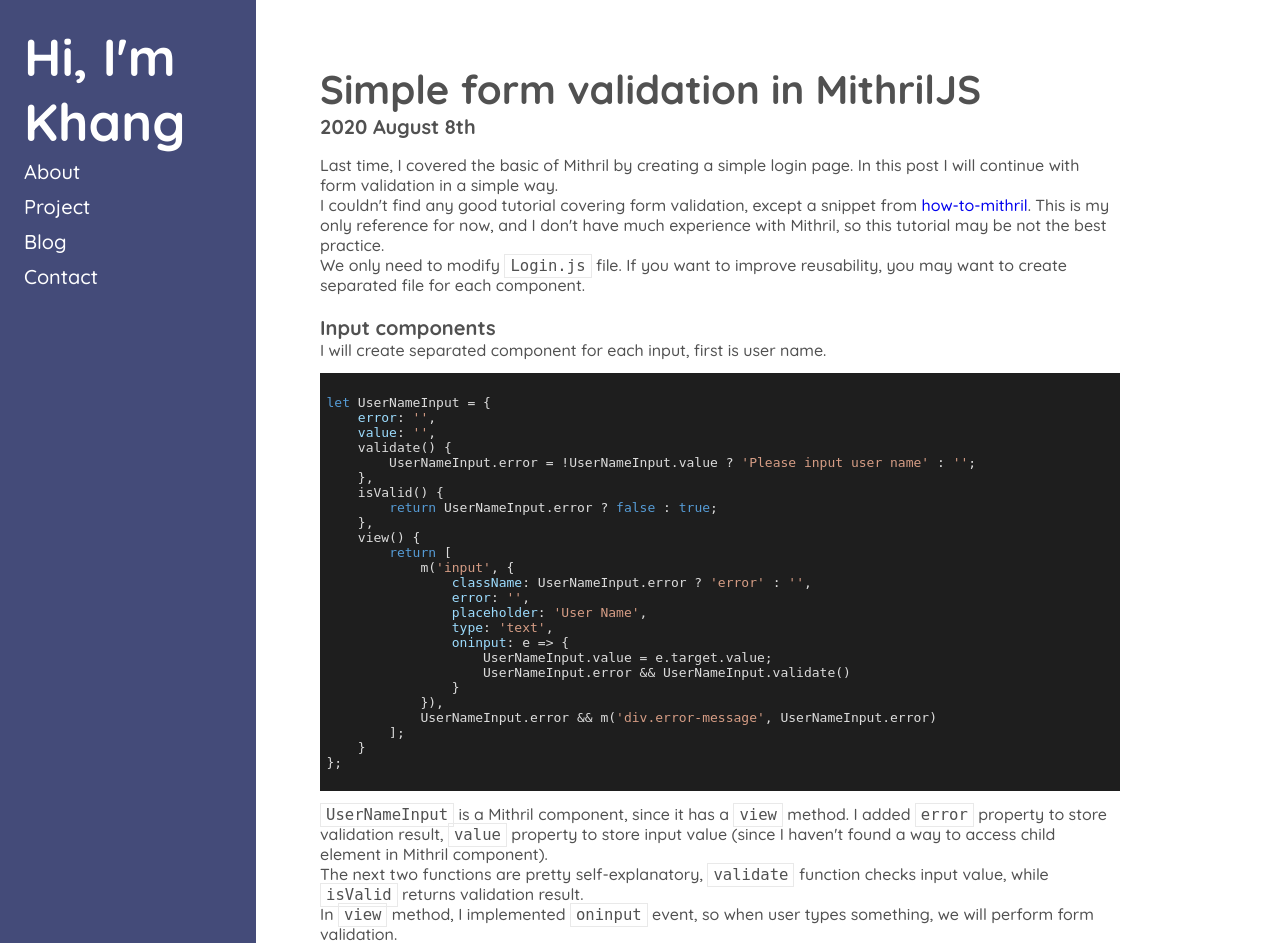
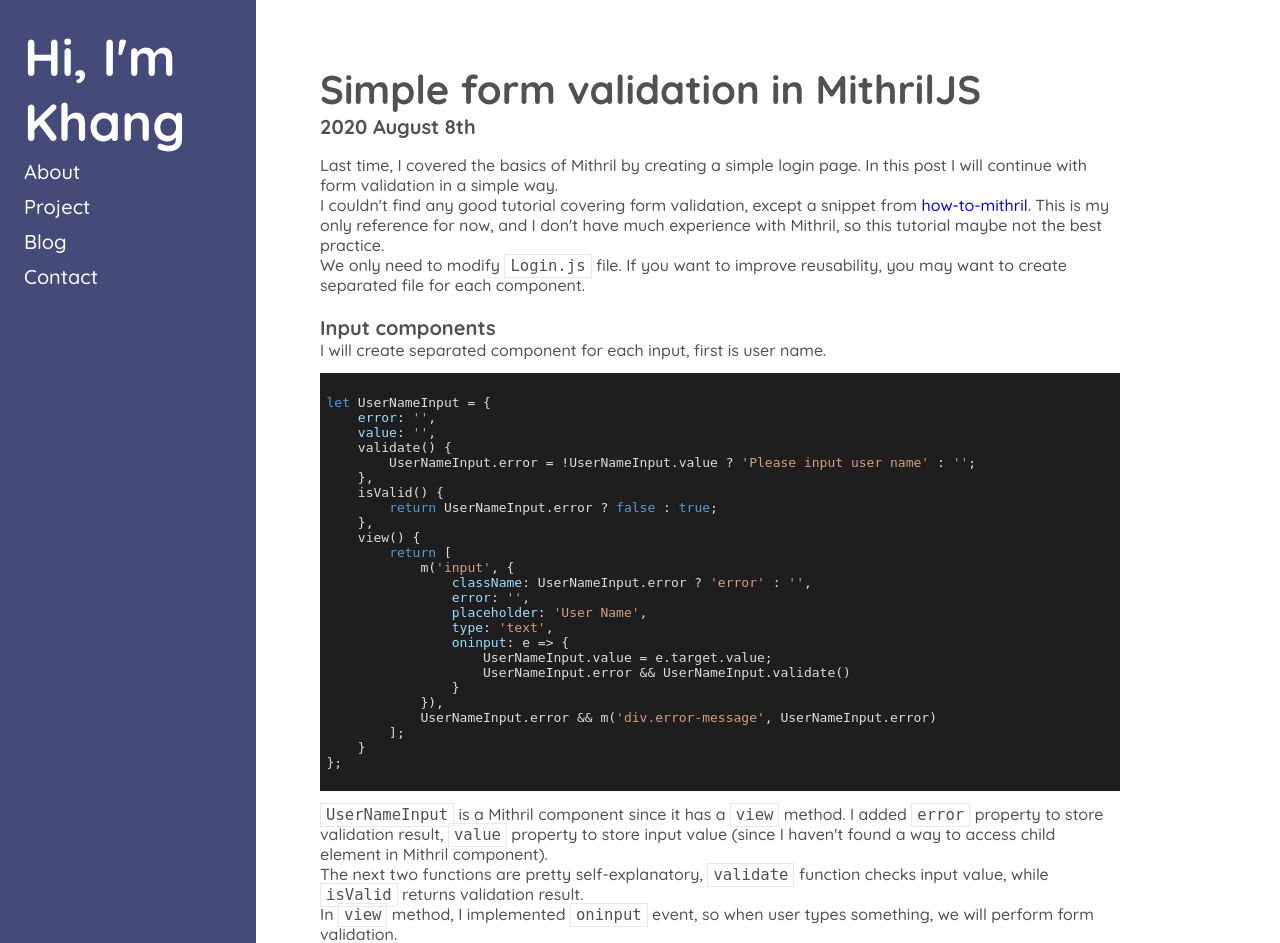
Before and after one commit to tranchikhang/ckhang, a Flask app: template app/templates/posts/2020/2020-08-08-2020-simple-form-validation-mithril-js.html in a window 1280 px wide. Shown: the top 943 px of the page. Run offline with Flask 2, Linux system fonts and the light colour scheme; the template is opened without the code that fills it, so the values that code supplies are empty; parts of the project's set-up code (start-up, migrations or seed data) failed here and were passed over; some libraries are stand-ins or nearby versions.

Commit message:
update blog

```diff
--- a/app/templates/posts/2020/2020-08-08-2020-simple-form-validation-mithril-js.html
+++ b/app/templates/posts/2020/2020-08-08-2020-simple-form-validation-mithril-js.html
@@ -15,8 +15,8 @@
         <h3>2020 August 8th</h3>
     </div>
     <div class="post-content">
-        <p>Last time, I covered the basic of Mithril by creating a simple login page. In this post I will continue with form validation in a simple way.</p>
-        <p>I couldn't find any good tutorial covering form validation, except a snippet from <a href="https://how-to-mithril.js.org/" target="_blank">how-to-mithril</a>. This is my only reference for now, and I don't have much experience with Mithril, so this tutorial may be not the best practice.</p>
+        <p>Last time, I covered the basics of Mithril by creating a simple login page. In this post I will continue with form validation in a simple way.</p>
+        <p>I couldn't find any good tutorial covering form validation, except a snippet from <a href="https://how-to-mithril.js.org/" target="_blank">how-to-mithril</a>. This is my only reference for now, and I don't have much experience with Mithril, so this tutorial maybe not the best practice.</p>
         <p>We only need to modify <code>Login.js</code> file. If you want to improve reusability, you may want to create separated file for each component.</p>
         <br>
         <h3>Input components</h3>
@@ -48,7 +48,7 @@ let UserNameInput = {
     }
 };
         </code></pre>
-        <p><code>UserNameInput</code> is a Mithril component, since it has a <code>view</code> method. I added <code>error</code> property to store validation result, <code>value</code> property to store input value (since I haven't found a way to access child element in Mithril component).</p>
+        <p><code>UserNameInput</code> is a Mithril component since it has a <code>view</code> method. I added <code>error</code> property to store validation result, <code>value</code> property to store input value (since I haven't found a way to access child element in Mithril component).</p>
         <p>The next two functions are pretty self-explanatory, <code>validate</code> function checks input value, while <code>isValid</code> returns validation result.</p>
         <p>In <code>view</code> method, I implemented <code>oninput</code> event, so when user types something, we will perform form validation.</p>
         <p>And this line:</p>
@@ -140,9 +140,9 @@ m(PasswordInput),
         <h3>Final</h3>
         <img src="{{ url_for('static', filename='img/posts/2020/simple-form-validation-mithril-js.gif') }}">
         <p>The validation above is pretty simple. It works but there are room for improvement:</p>
-        <li>Create component for each type of validation to maximize reusability (required, length etc)</li>
+        <li>Create component for each type of validation to maximize reusability (required, length, etc)</li>
         <li>Format error message with parameter</li>
-        <p>And many other things. You can use this tutorial as a base for further development. Happy coding!</p>
+        <p>And many other things. You can use this tutorial as a base for further development. Have fun with Mithril!</p>
     </div>
 </div>
 
```
Also changed, not shown: app/templates/posts/2020/2020-07-24-2020-trying-out-mithril-js.html (+5 -3 lines).
